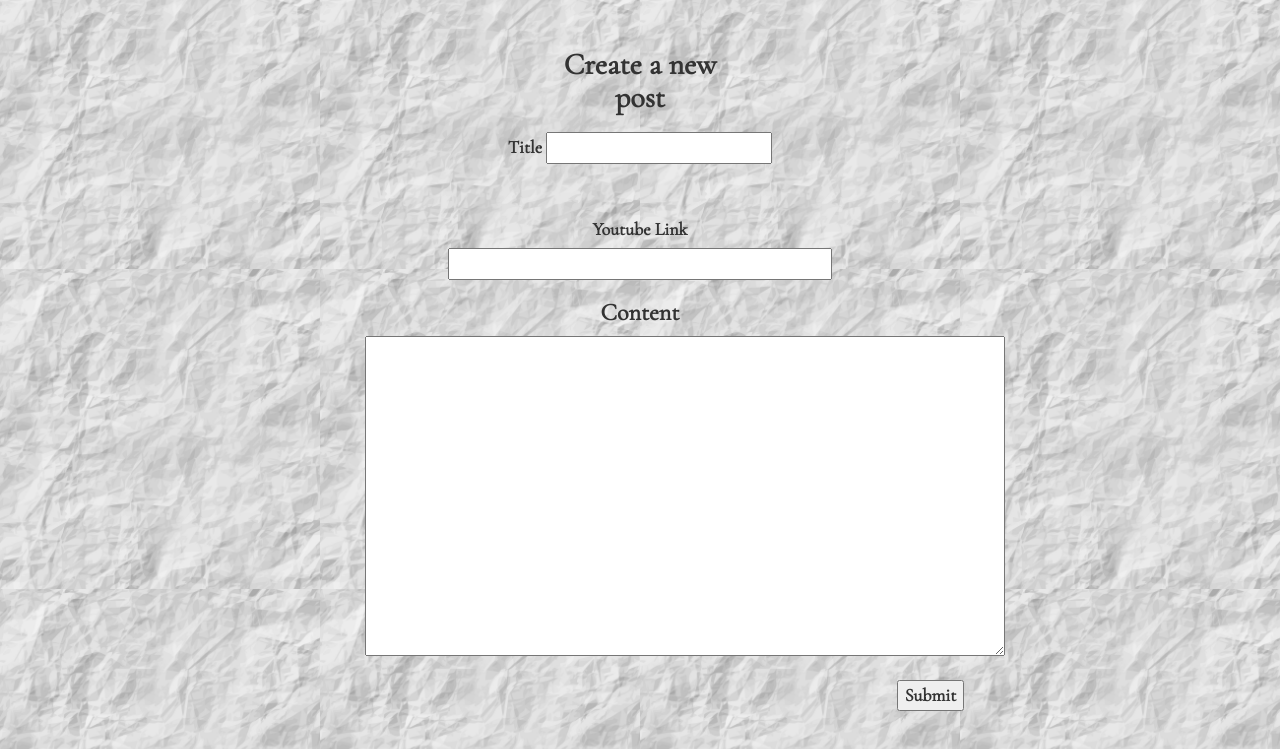
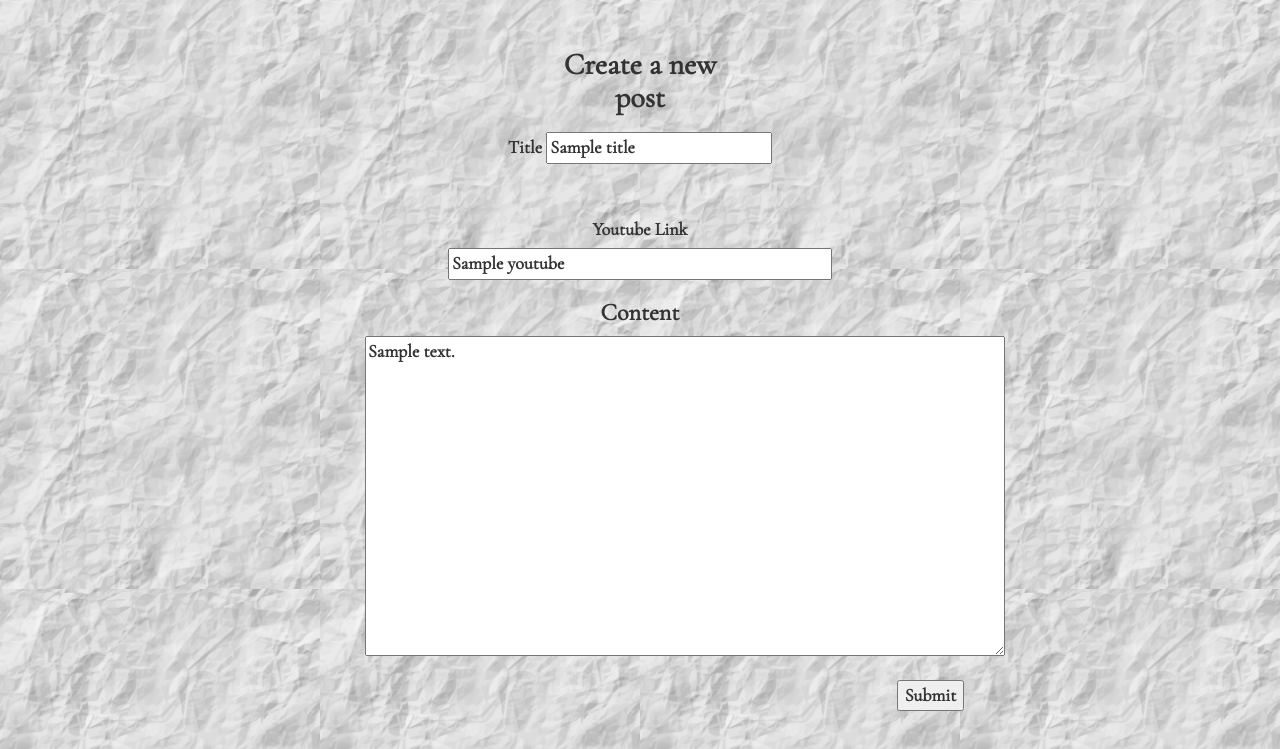
Before and after one commit to TheArtilect/sychronicity, a Python web app: template templates/new_post.html in a window 1280 px wide. Shown: the part 51-800 px from the top of the page. Run offline with Jinja, Linux system fonts and the light colour scheme; the template is opened without the code that fills it: most values are stand-ins (such as "Sample title", 1, 10 or a date in 2020); some libraries are stand-ins or nearby versions.

```diff
--- a/templates/new_post.html
+++ b/templates/new_post.html
@@ -18,19 +18,19 @@
     <div class='container-fluid'>
     <form method="post">
         <label>Title</label>
-        <input type="text" name="title">
+        <input type="text" name="title" value="{{title}}">
 
         <br>
         <br>
         <br>
         <div class="col-md-10 col-md-offset-1 text-center">
             <label>Youtube Link</label>
-            <input class='youtube-label' type="text" name="youtube">
+            <input class='youtube-label' type="text" name="youtube" value="{{youtube}}">
          </div>
          <br>
         <div class='col-md-12'>
         <h3 id='new-post-content'>Content</h3>
-        <textarea name="content" id='new-post-textarea'></textarea>
+        <textarea name="content" id='new-post-textarea'>{{content}}</textarea>
         </div>
 
 
```
Also changed, not shown: NewPostPage.py (+9 -4 lines), 1 other file.
